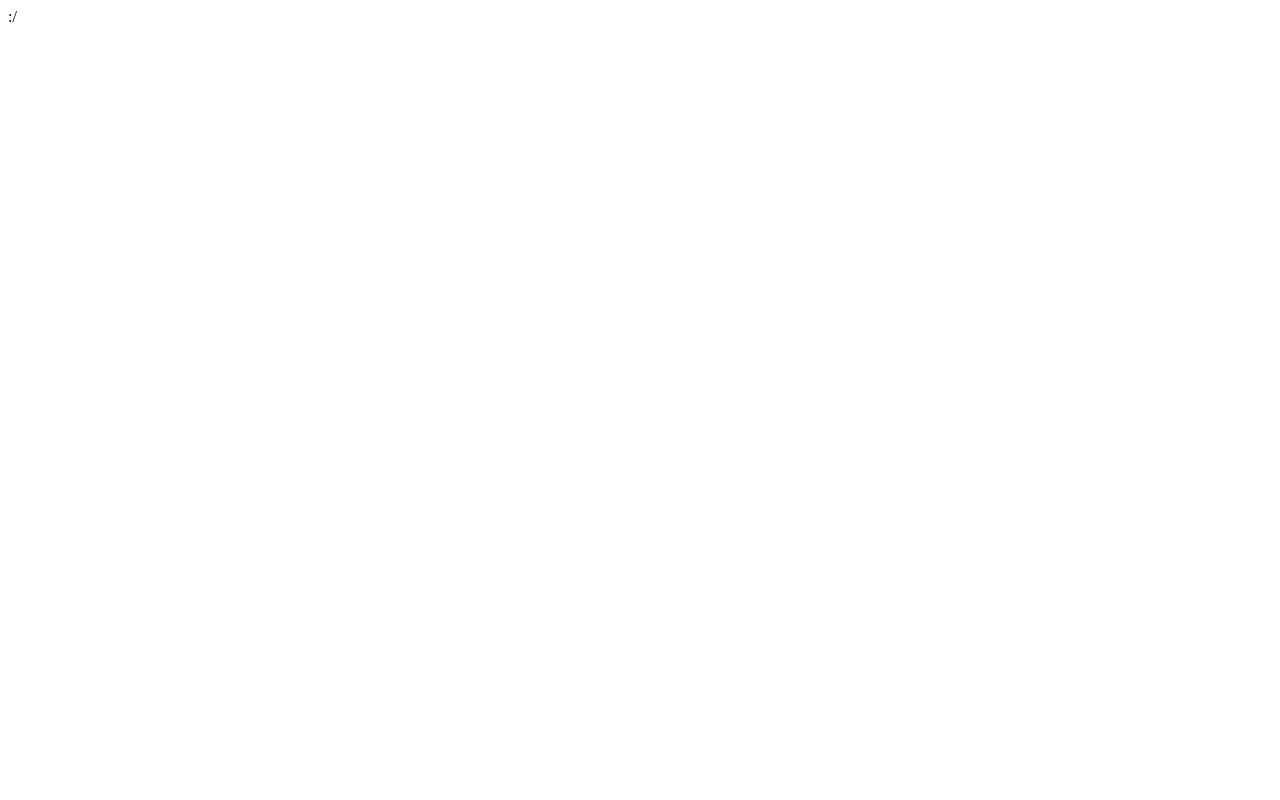
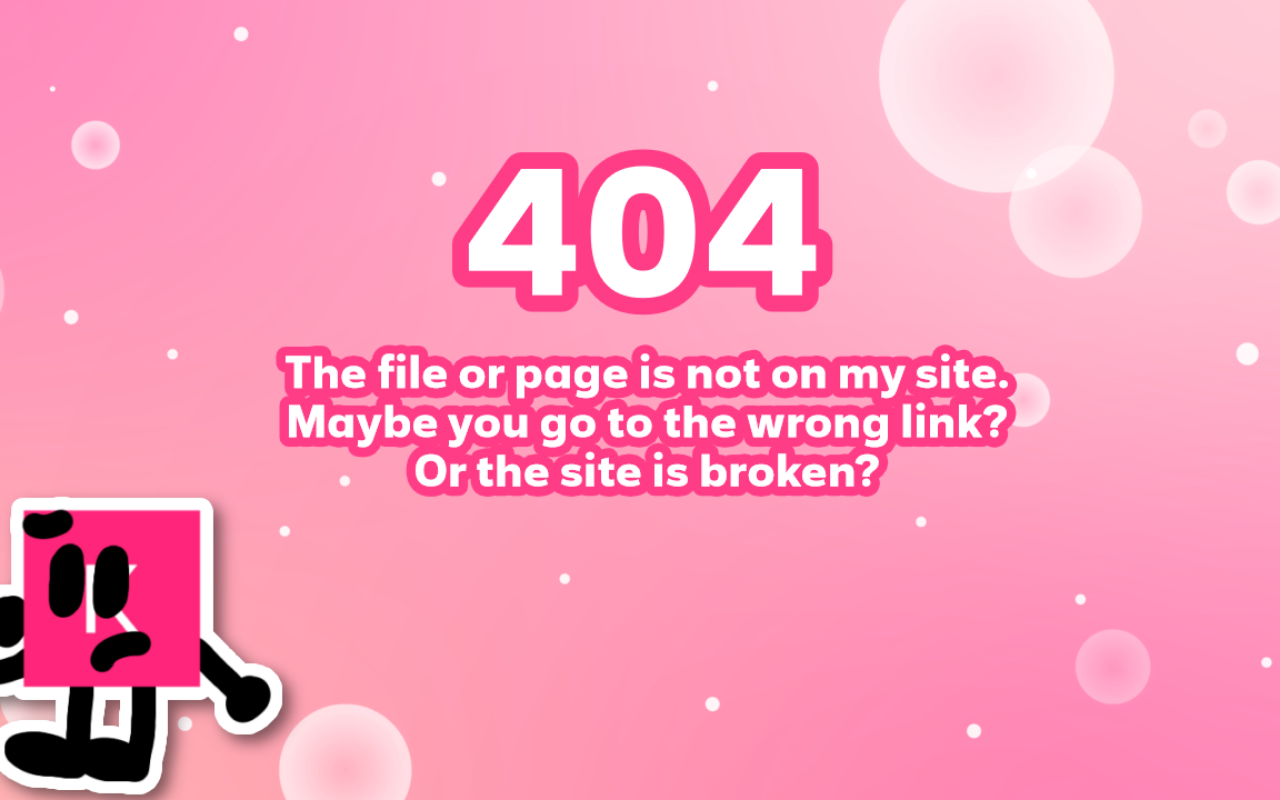
Before and after one commit to kodikpl/kodikpl.github.io, a plain HTML site: page 404.html in a window 1280 px wide. Drawn offline with Linux system fonts and the light colour scheme.

Commit message:
Update 404.html

```diff
--- a/404.html
+++ b/404.html
@@ -1 +1,8 @@
-:/
+<!DOCTYPE html>
+<head>
+    <style>
+        body {
+            background: url('https://kodikpl.github.io/media/404.png') no-repeat center center fixed;
+            background-size: cover;
+        }
+    </style>
```
